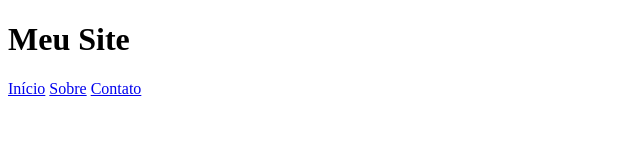
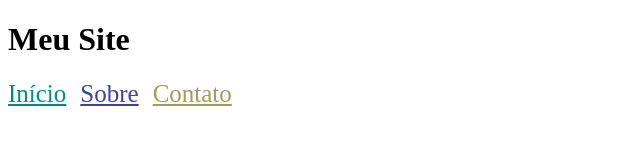
Before and after one commit to kimberlypaulino/projeto_git_html, a plain HTML site: page index.html in a window 1280 px wide. Shown: the whole page, without its empty margins (0-640 px from the left). Drawn offline with Linux system fonts and the light colour scheme.

Commit message:
Formatação básica mo cabeçalho

```diff
--- a/index.html
+++ b/index.html
@@ -8,9 +8,12 @@
 <body>
     <header>
         <h1>Meu Site </h1>
-        <a href="#"> Início</a>
-        <a href="#"> Sobre</a>
-        <a href="#"> Contato</a>
+        <a href="#" style="color: darkcyan; margin-right: 10px; font-size: 25px;"
+        > Início</a>
+        <a href="#" style="color: rgb(64, 64, 157); margin-right: 10px; font-size: 25px;"
+        > Sobre</a>
+        <a href="#" style="color: rgb(158, 156, 94); margin-right: 10px; font-size: 25px;"
+        > Contato</a>
     </header>
 
 </body>
```
